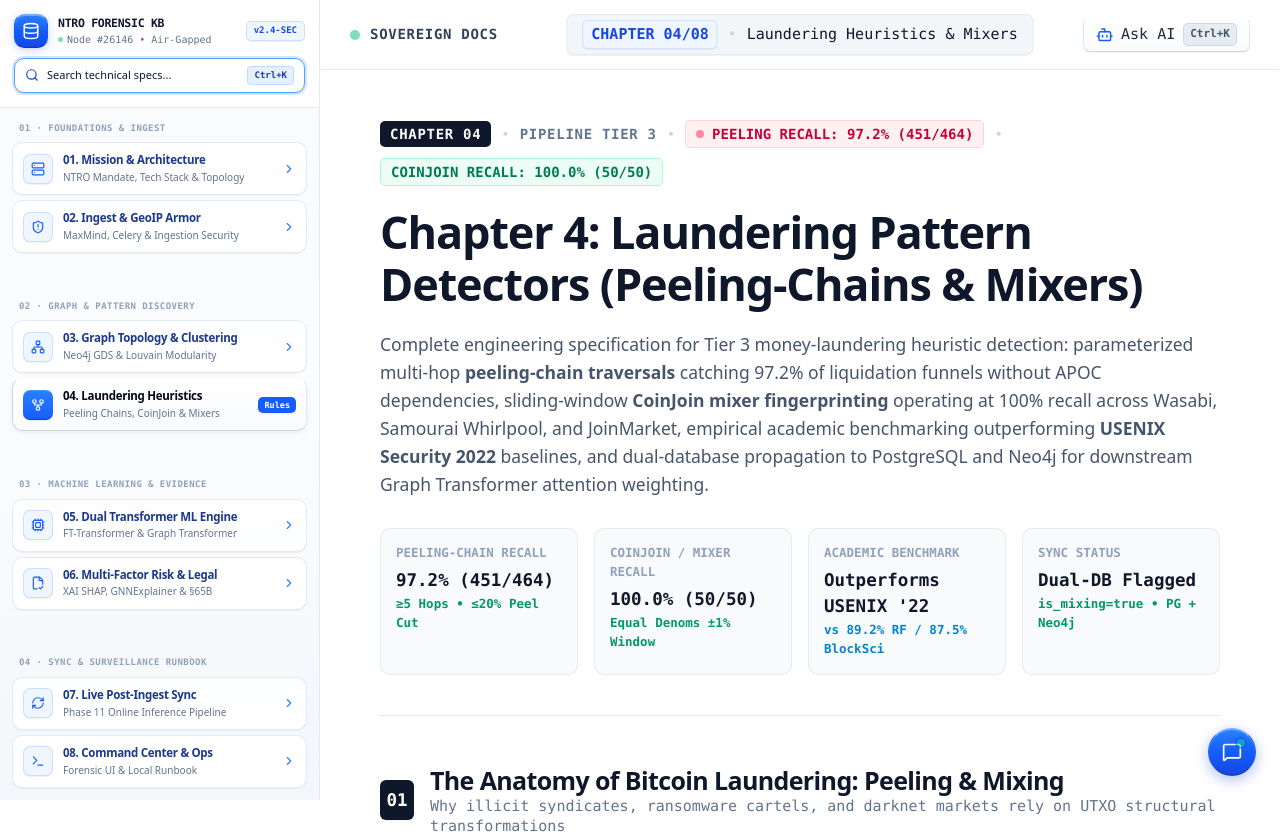
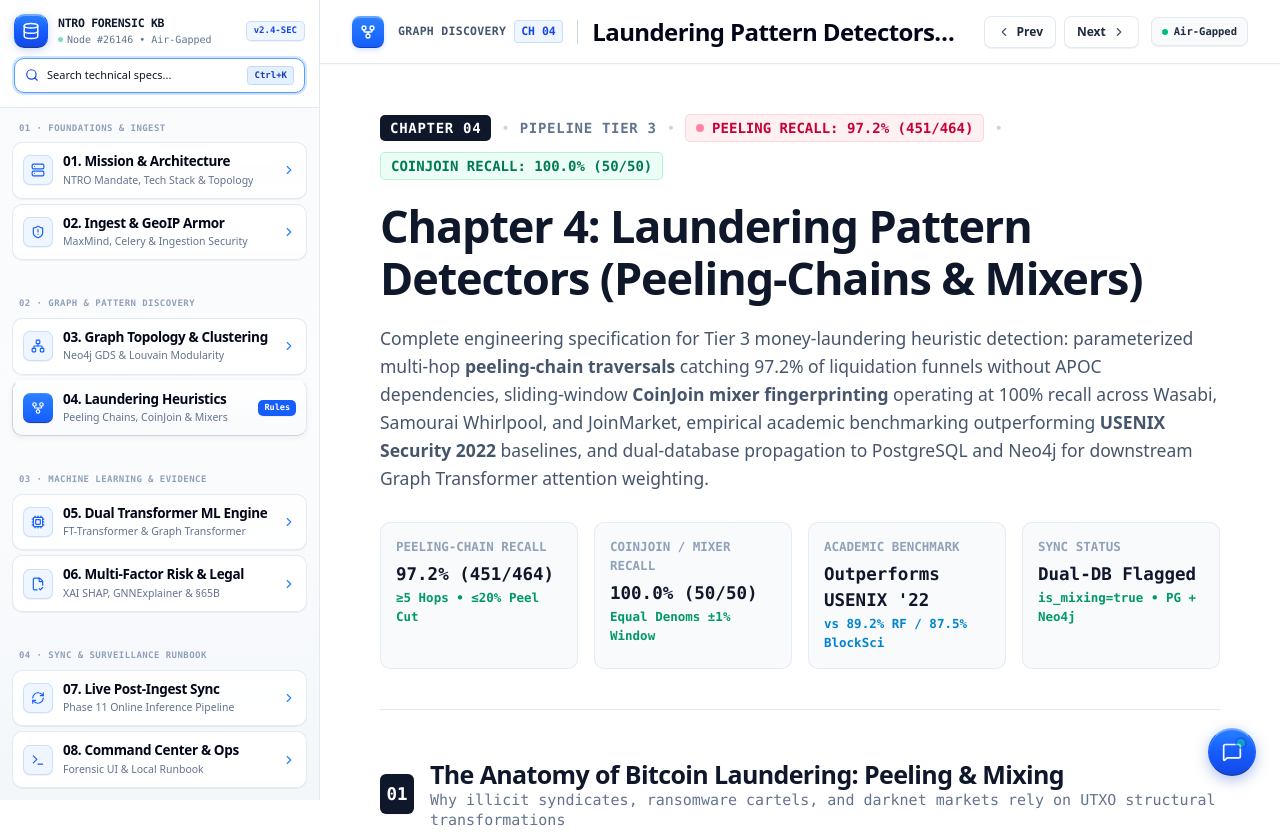
Before and after one commit to kaiizer777/SIH26146, a Next.js app in the folder rag/: page /docs/ch4-peeling-mixing-heuristics in a window 1280 px wide. Shown: the top 834 px of the page. Built offline with nearby package versions, Linux system fonts and the light colour scheme.

Commit message:
style(docs): update header and sidebar navigation layout and styles

```diff
--- a/rag/src/components/docs-header.tsx
+++ b/rag/src/components/docs-header.tsx
@@ -1,105 +1,197 @@
 "use client";
 
+import Link from "next/link";
 import { usePathname } from "next/navigation";
 import {
-  ShieldCheck,
+  Server,
+  ShieldAlert,
+  Network,
+  GitFork,
+  Cpu,
+  FileCheck2,
+  RefreshCw,
+  Terminal,
   Sparkles,
-  Search,
-  Bot,
-  Layers,
+  ChevronLeft,
+  ChevronRight,
 } from "lucide-react";
 
-const CHAPTER_MAP: Record<string, { num: string; name: string }> = {
-  "/docs/ch1-mission-architecture": {
+interface ChapterMeta {
+  href: string;
+  num: string;
+  title: string;
+  category: string;
+  badge: string;
+  icon: React.ComponentType<{ className?: string }>;
+}
+
+const CHAPTER_ORDER: ChapterMeta[] = [
+  {
+    href: "/docs/ch1-mission-architecture",
     num: "01",
-    name: "Mission & System Topology",
+    title: "The NTRO Mission, Tech Stack & System Topology",
+    category: "Foundations & Ingest",
+    badge: "Core Spec",
+    icon: Server,
   },
-  "/docs/ch2-ingest-geoip-security": {
+  {
+    href: "/docs/ch2-ingest-geoip-security",
     num: "02",
-    name: "Ingest, GeoIP & Anti-Duplicate Armor",
+    title: "Ingest & GeoIP Armor",
+    category: "Foundations & Ingest",
+    badge: "Ingest Sec",
+    icon: ShieldAlert,
   },
-  "/docs/ch3-graph-entity-clustering": {
+  {
+    href: "/docs/ch3-graph-entity-clustering",
     num: "03",
-    name: "Graph Topology & Entity Clustering",
+    title: "Graph Topology & Entity Clustering (Neo4j GDS)",
+    category: "Graph Discovery",
+    badge: "Neo4j GDS",
+    icon: Network,
   },
-  "/docs/ch4-peeling-mixing-heuristics": {
+  {
+    href: "/docs/ch4-peeling-mixing-heuristics",
     num: "04",
-    name: "Laundering Heuristics & Mixers",
+    title: "Laundering Pattern Detectors (Peeling-Chains & Mixers)",
+    category: "Graph Discovery",
+    badge: "Heuristics",
+    icon: GitFork,
   },
-  "/docs/ch5-dual-transformer-ml": {
+  {
+    href: "/docs/ch5-dual-transformer-ml",
     num: "05",
-    name: "Dual Transformer ML Engine",
+    title: "Dual Transformer ML Engine",
+    category: "ML & Evidence",
+    badge: "PyTorch/PyG",
+    icon: Cpu,
   },
-  "/docs/ch6-risk-engine-xai-legal": {
+  {
+    href: "/docs/ch6-risk-engine-xai-legal",
     num: "06",
-    name: "Multi-Factor Risk & §65B Legal",
+    title: "Multi-Factor Risk Scoring, XAI & Section 65B Legal Dossier",
+    category: "ML & Evidence",
+    badge: "Legal §65B",
+    icon: FileCheck2,
   },
-  "/docs/ch7-online-inference-sync": {
+  {
+    href: "/docs/ch7-online-inference-sync",
     num: "07",
-    name: "Live Post-Ingest Sync (Phase 11)",
+    title: "Live Post-Ingest Online Inference (Phase 11)",
+    category: "Sync & Runbook",
+    badge: "Online Sync",
+    icon: RefreshCw,
   },
-  "/docs/ch8-command-center-dev-ops": {
+  {
+    href: "/docs/ch8-command-center-dev-ops",
     num: "08",
-    name: "Command Center & Local Runbook",
+    title: "Forensic Command Center & Local Operator Guide",
+    category: "Sync & Runbook",
+    badge: "Operations",
+    icon: Terminal,
   },
-  "/assistant": {
+  {
+    href: "/assistant",
     num: "AI",
-    name: "RAG Knowledge Base & Doubt Solver",
+    title: "Forensic Knowledge Base & Intelligence Assistant",
+    category: "Neural Copilot",
+    badge: "RAG Model",
+    icon: Sparkles,
   },
-};
+];
 
 export function DocsHeader() {
   const pathname = usePathname();
-  const current = CHAPTER_MAP[pathname] || {
-    num: "01",
-    name: "Mission & System Topology",
-  };
 
-  const openAssistant = () => {
-    window.dispatchEvent(
-      new KeyboardEvent("keydown", {
-        key: "k",
-        ctrlKey: true,
-        bubbles: true,
-      })
-    );
-  };
+  const currentIndex = CHAPTER_ORDER.findIndex((c) => c.href === pathname);
+  const current =
+    currentIndex !== -1
+      ? CHAPTER_ORDER[currentIndex]
+      : CHAPTER_ORDER[0];
+
+  const prevChapter = currentIndex > 0 ? CHAPTER_ORDER[currentIndex - 1] : null;
+  const nextChapter =
+    currentIndex >= 0 && currentIndex < CHAPTER_ORDER.length - 1
+      ? CHAPTER_ORDER[currentIndex + 1]
+      : null;
+
+  const Icon = current.icon;
 
   return (
-    <header className="h-[70px] border-b border-slate-200/90 bg-white/90 backdrop-blur-md sticky top-0 z-40 px-5 sm:px-[30px] flex items-center justify-between shadow-[0_1px_3px_rgba(15,23,42,0.03)] relative">
-      {/* Left Context: System State */}
-      <div className="flex items-center gap-2.5 text-[15px] font-mono text-slate-500">
-        <span className="w-2.5 h-2.5 rounded-full bg-emerald-500 inline-block animate-pulse" />
-        <span className="hidden md:inline font-semibold text-slate-700 tracking-wider uppercase text-[14px]">
-          Sovereign Docs
-        </span>
+    <header className="h-[64px] border-b border-slate-200/90 bg-white/95 backdrop-blur-md sticky top-0 z-40 px-5 sm:px-8 flex items-center justify-between shadow-[0_1px_3px_rgba(15,23,42,0.03)] select-none">
+      {/* Left: Icon, Category & Chapter No in 1 line -> Vertical Divider -> Title */}
+      <div className="flex-1 flex items-center space-x-3.5 min-w-0 mr-4 sm:mr-6">
+        {/* Chapter Icon */}
+        <div className="w-[32px] h-[32px] rounded-[8px] bg-gradient-to-b from-blue-500 to-blue-600 border-t border-t-blue-300/70 border-b border-b-blue-800 text-white flex items-center justify-center flex-shrink-0 shadow-[inset_0_1px_0_rgba(255,255,255,0.3),0_2px_5px_rgba(37,99,235,0.2)]">
+          <Icon className="w-4 h-4 text-white" />
+        </div>
+
+        {/* Category & Chapter Badge in 1 line */}
+        <div className="flex items-center space-x-2 flex-shrink-0 font-mono text-[11.5px]">
+          <span className="font-semibold text-slate-600 tracking-wide uppercase">
+            {current.category}
+          </span>
+          <span className="font-bold text-blue-700 bg-blue-50 px-1.5 py-0.5 rounded-[4px] border border-blue-200/80">
+            {current.num === "AI" ? "AI ASSISTANT" : `CH ${current.num}`}
+          </span>
+        </div>
+
+        {/* Vertical Divider */}
+        <div className="h-6 w-[1.5px] bg-slate-300 flex-shrink-0" />
+
+        {/* Chapter Title (Takes full available width, large crisp font-bold) */}
+        <h1 className="flex-1 text-[22px] sm:text-[24px] font-bold text-slate-950 tracking-tight truncate">
+          {current.title}
+        </h1>
       </div>
 
-      {/* Middle: Chapter Progress / Context Indicator */}
-      <div className="absolute left-1/2 -translate-x-1/2 flex items-center gap-2.5 text-[15px] font-mono text-slate-600 bg-slate-100/90 px-[15px] py-[5px] rounded-[7px] border border-slate-200/80 shadow-2xs max-w-[55vw] truncate">
-        <span className="text-blue-700 font-bold bg-blue-50 px-2 py-0.5 rounded-[5px] border border-blue-200/70 shadow-2xs shrink-0">
-          CHAPTER {current.num}/08
-        </span>
-        <span className="text-slate-300 shrink-0">•</span>
-        <span className="text-slate-900 font-medium truncate">
-          {current.name}
-        </span>
-      </div>
+      {/* Right Navigation & Instrument Controls */}
+      <div className="flex items-center space-x-2 flex-shrink-0">
+        {/* Prev Chapter Link / Button */}
+        {prevChapter ? (
+          <Link
+            href={prevChapter.href}
+            title={`Previous: ${prevChapter.title}`}
+            className="inline-flex items-center space-x-1.5 px-3 py-[6px] rounded-[7px] text-[12px] font-semibold text-slate-800 bg-white border border-slate-200/90 shadow-2xs cursor-pointer"
+          >
+            <ChevronLeft className="w-3.5 h-3.5 text-slate-600" />
+            <span className="hidden sm:inline">Prev</span>
+          </Link>
+        ) : (
+          <button
+            disabled
+            className="inline-flex items-center space-x-1.5 px-3 py-[6px] rounded-[7px] text-[12px] font-semibold text-slate-300 bg-slate-50 border border-slate-200/60 opacity-60 cursor-not-allowed"
+          >
+            <ChevronLeft className="w-3.5 h-3.5 text-slate-300" />
+            <span className="hidden sm:inline">Prev</span>
+          </button>
+        )}
 
-      {/* Right Action: AI Assistant Trigger */}
-      <div className="flex items-center gap-2.5">
-        <button
-          onClick={openAssistant}
-          type="button"
-          className="btn-tactical-secondary text-slate-800 text-[15px] font-mono font-medium px-3 py-[5px] rounded-[7px] flex items-center gap-2 cursor-pointer shadow-2xs hover:text-blue-900 hover:border-blue-300 group"
-          title="Open Forensic Assistant (Ctrl+K)"
-        >
-          <Bot className="w-[17.5px] h-[17.5px] text-blue-600 group-hover:scale-105 transition-transform" />
-          <span className="hidden sm:inline">Ask AI</span>
-          <kbd className="text-[11px] font-mono font-bold bg-slate-200/80 text-slate-600 group-hover:bg-blue-50 group-hover:text-blue-700 group-hover:border-blue-200 px-1.5 py-0.5 rounded-[5px] border border-slate-300/80 transition-colors">
-            Ctrl+K
-          </kbd>
-        </button>
+        {/* Next Chapter Link / Button */}
+        {nextChapter ? (
+          <Link
+            href={nextChapter.href}
+            title={`Next: ${nextChapter.title}`}
+            className="inline-flex items-center space-x-1.5 px-3 py-[6px] rounded-[7px] text-[12px] font-semibold text-slate-800 bg-white border border-slate-200/90 shadow-2xs cursor-pointer"
+          >
+            <span className="hidden sm:inline">Next</span>
+            <ChevronRight className="w-3.5 h-3.5 text-slate-600" />
+          </Link>
+        ) : (
+          <button
+            disabled
+            className="inline-flex items-center space-x-1.5 px-3 py-[6px] rounded-[7px] text-[12px] font-semibold text-slate-300 bg-slate-50 border border-slate-200/60 opacity-60 cursor-not-allowed"
+          >
+            <span className="hidden sm:inline">Next</span>
+            <ChevronRight className="w-3.5 h-3.5 text-slate-300" />
+          </button>
+        )}
+
+        {/* Security / Node Pill */}
+        <div className="hidden xl:flex items-center space-x-1.5 px-2.5 py-[6px] rounded-[7px] bg-slate-50 border border-slate-200/90 text-slate-600 text-[10.5px] font-mono shadow-2xs ml-1">
+          <span className="w-1.5 h-1.5 rounded-full bg-emerald-500 animate-pulse" />
+          <span className="font-semibold text-slate-800">Air-Gapped</span>
+        </div>
       </div>
     </header>
   );
--- a/rag/src/components/docs-sidebar.tsx
+++ b/rag/src/components/docs-sidebar.tsx
@@ -201,10 +201,10 @@ export function DocsSidebar() {
                         <Icon className="w-3.5 h-3.5" />
                       </div>
                       <div className="truncate">
-                        <div className={`truncate font-bold leading-snug tracking-tight ${isActive ? "text-slate-950 text-[11.5px]" : "text-blue-900 text-[11.5px]"}`}>
+                        <div className="truncate font-bold leading-snug tracking-tight text-slate-950 text-[13.5px]">
                           {item.number}. {item.title}
                         </div>
-                        <div className="truncate text-[10px] text-slate-500 font-normal leading-relaxed mt-[1px]">
+                        <div className="truncate text-[10.5px] text-slate-500 font-normal leading-relaxed mt-[1px]">
                           {item.subtitle}
                         </div>
                       </div>
```
